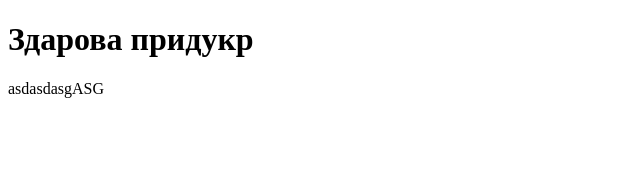
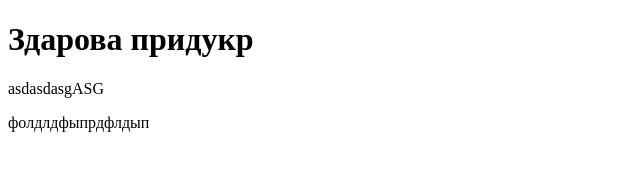
Before and after one commit to Ndfj79/test, a plain HTML site: page index.html in a window 1280 px wide. Shown: the whole page, without its empty margins (0-640 px from the left). Drawn offline with Linux system fonts and the light colour scheme.

Commit message:
Update index.html

```diff
--- a/index.html
+++ b/index.html
@@ -9,5 +9,6 @@
 <body>
     <h1>Здарова придукр</h1>
     <p>asdasdasgASG</p>
+    фолдлдфыпрдфлдып
 </body>
 </html>
```
